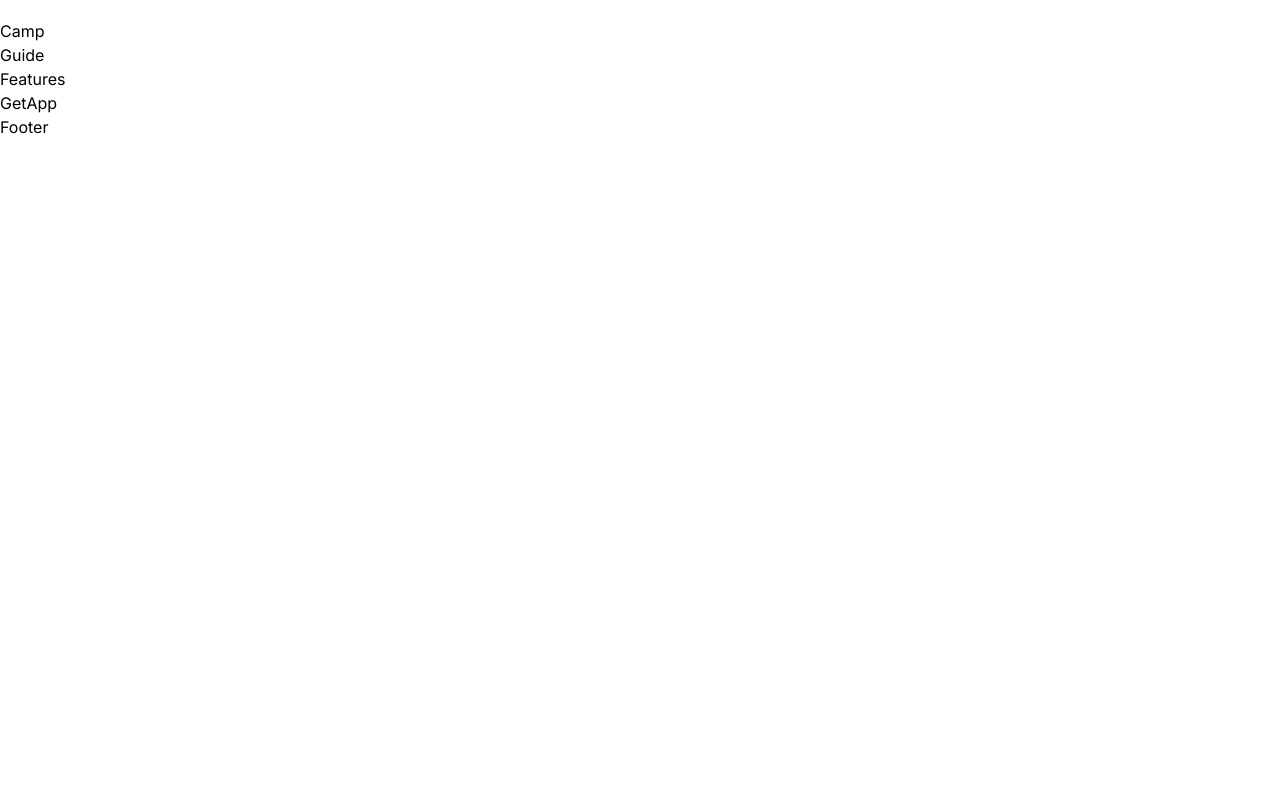
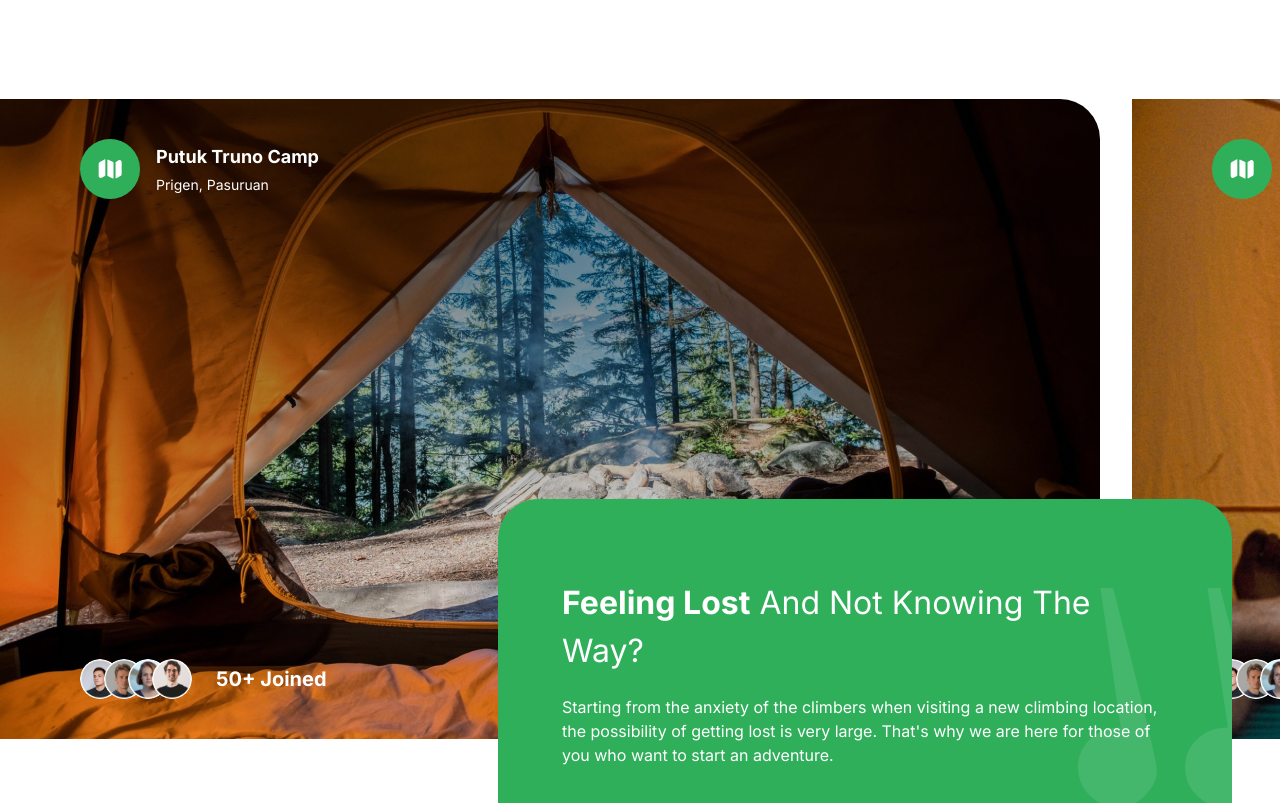
Before and after one commit to iamsyahirah/travel-app, a Next.js app: page / in a window 1280 px wide. Shown: the part 840-1643 px from the top of the page. Before the commit the page ends 979 px from the top, so only its background shows below. Built offline with nearby package versions, Linux system fonts and the light colour scheme.

Commit message:
feat: camp section

```diff
--- a/components/Camp.tsx
+++ b/components/Camp.tsx
@@ -1,7 +1,90 @@
-import React from "react";
+import Image from "next/image";
+import { PEOPLE_URL } from "@/constants";
+
+interface CampProps {
+    backgroundImage: string;
+    title: string;
+    subtitle: string;
+    peopleJoined: string;
+}
+
+const CampSite = ({ backgroundImage, title, subtitle, peopleJoined }: CampProps) => {
+    return (
+        <div className={`h-full w-full min-w-[1100px] ${backgroundImage} bg-cover bg-no-repeat lg:rounded-r-5xl 2xl:rounded-5xl`}>
+            <div className="flex h-full flex-col items-start justify-between p-6 lg:px-20 lg:py-10">
+                <div className="flexCenter gap-4">
+                    <div className="rounded-full bg-green-50 p-4">
+                        <Image
+                            src="/folded-map.svg"
+                            alt="map"
+                            width={28}
+                            height={28}
+                        />
+                    </div>
+                    <div className="flex flex-col gap-1">
+                        <h4 className="bold-18 text-white">{title}</h4>
+                        <p className="regular-14 text-white">{subtitle}</p>
+                    </div>
+                </div>
+
+                <div className="flexCenter gap-6">
+                    <span className="flex -space-x-4 overflow-hidden">
+                        {PEOPLE_URL.map((url) => (
+                            <Image
+                                className="inline-block h-10 w-10 rounded-full"
+                                src={url}
+                                key={url}
+                                alt="person"
+                                width={52}
+                                height={52}
+                            />
+                        ))}
+                    </span>
+                    <p className="bold-16 md:bold-20 text-white">{peopleJoined}</p>
+                </div>
+            </div>
+        </div>
+    )
+}
 
 const Camp = () => {
-    return <div>Camp</div>;
+    return (
+        <section className="2xl:max-container relative flex flex-col py-10 lg:mb-10 lg:py-20 xl:mb-20">
+            <div className="hide-scrollbar flex h-[340px] w-full items-start justify-start gap-8 overflow-x-auto lg:h-[400px] xl:h-[640px]">
+                <CampSite
+                    backgroundImage="bg-bg-img-1"
+                    title="Putuk Truno Camp"
+                    subtitle="Prigen, Pasuruan"
+                    peopleJoined="50+ Joined"
+                />
+                <CampSite
+                    backgroundImage="bg-bg-img-2"
+                    title="Mountain View Camp"
+                    subtitle="Somewhere in the Wilderness"
+                    peopleJoined="50+ Joined"
+                />
+            </div>
+
+            <div className="flexEnd mt-10 px-6 lg:-mt-60 lg:mr-6">
+                <div className="bg-green-50 p-8 lg:max-w-[500px] xl:max-w-[734px] xl:rounded-5xl xl:px-16 xl:py-20 relative w-full overflow-hidden rounded-3xl">
+                    <h2 className="regular-24 md:regular-32 2xl:regular-64 capitalize text-white">
+                        <strong>Feeling Lost</strong> And Not knowing The Way?
+                    </h2>
+                    <p className="regular-14 xl:regular-16 mt-5 text-white">
+                        Starting from the anxiety of the climbers when visiting a new climbing location, the possibility of getting lost is very large. That's why we are here for those of you who want to start an adventure.
+                    </p>
+                    <Image
+                        src="/quote.svg"
+                        alt="camp-2"
+                        width={186}
+                        height={219}
+                        className="camp-quote"
+
+                    />
+                </div>
+            </div>
+        </section>
+    )
 };
 
 export default Camp;
```
